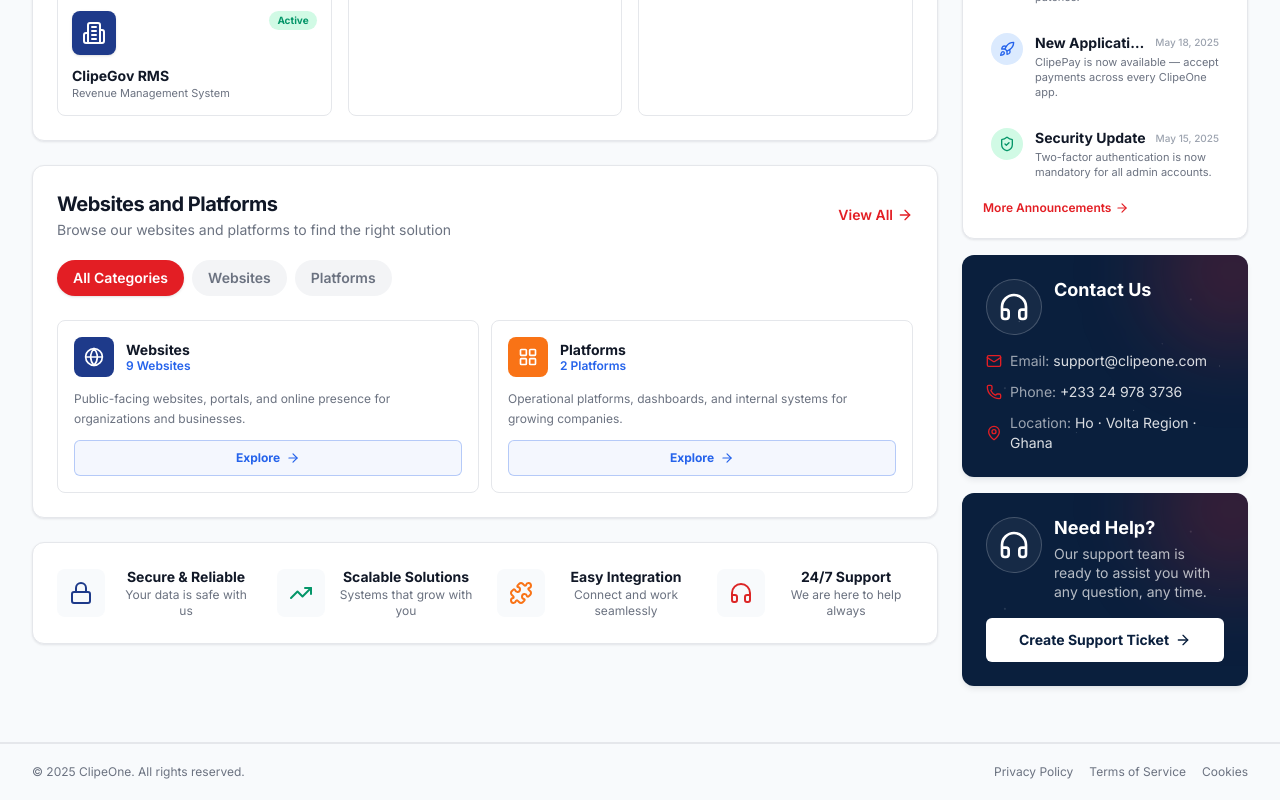
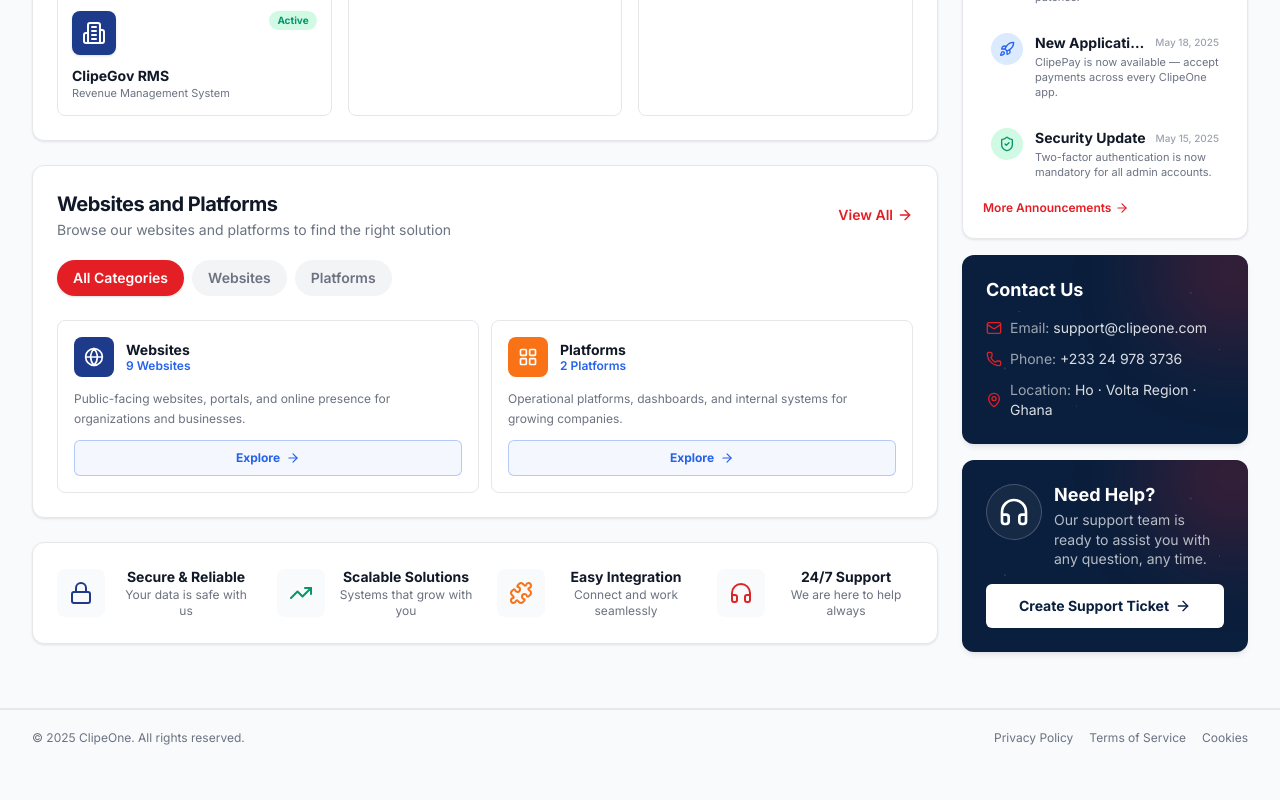
Before and after one commit to lilromeo2290/clipeone_platform, a Next.js app: page / in a window 1280 px wide. Shown: the part 917-1717 px from the top of the page. After the commit the page ends 1683 px from the top, so only its background shows below. Built offline with nearby package versions, Linux system fonts and the light colour scheme.

Commit message:
auto: 2026-09-04 00:07:01 — M  src/components/clipeone/sidebar.tsx|

```diff
--- a/src/components/clipeone/sidebar.tsx
+++ b/src/components/clipeone/sidebar.tsx
@@ -141,6 +141,7 @@ function NeedHelpCard({
         }`}
       />
       <div className="relative flex items-start gap-3">
+        {!isContact && (
           <span
             className={`flex shrink-0 items-center justify-center rounded-full border border-white/20 bg-white/5 ${
               tall ? "h-14 w-14" : "h-9 w-9"
@@ -148,6 +149,7 @@ function NeedHelpCard({
           >
             <Headphones className={tall ? "h-8 w-8 text-white" : "h-5 w-5 text-white"} />
           </span>
+        )}
         <div className="flex min-w-0 flex-col gap-1">
           <p
             className={`font-bold leading-tight ${
```
Lines whose indentation alone changed are shown as unchanged.
